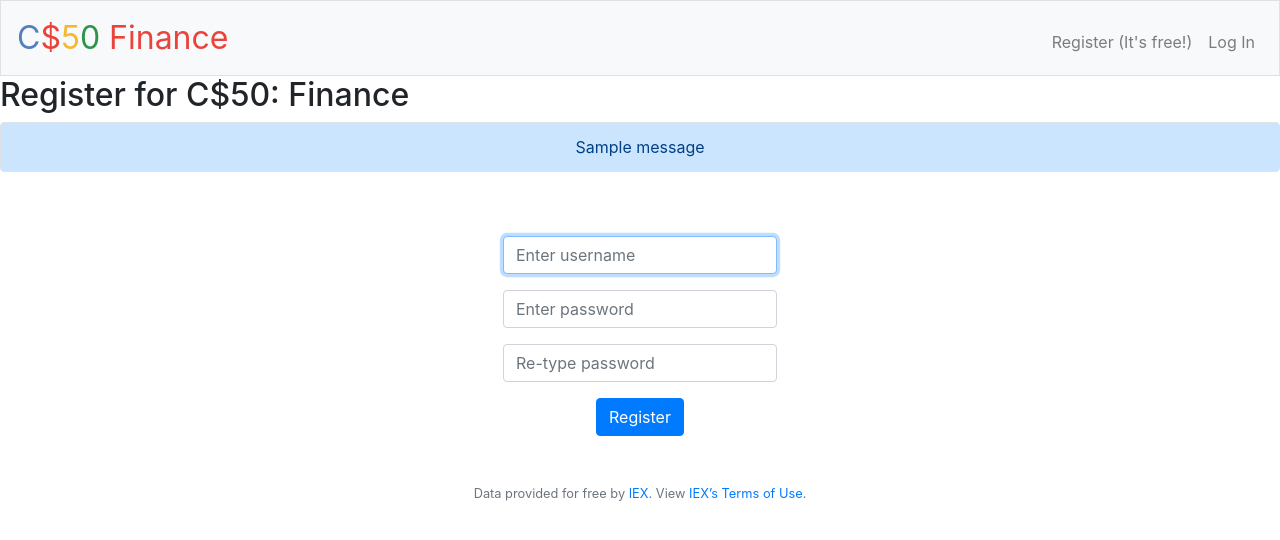
After one commit to vkWeb/stock-trading-app, a Flask app: template templates/register.html in a window 1280 px wide. The commit adds this page. Shown: the top 540 px of the page. Run offline with Flask 2, Linux system fonts and the light colour scheme; the template is opened without the code that fills it, so the values that code supplies are empty; tables that the repository leaves empty hold one stand-in row (values such as "Sample post"); one stand-in notice (Sample message) is shown; some libraries are stand-ins or nearby versions.

Commit message:
Add template for /register

```diff
--- /dev/null
+++ b/app.py
@@ -0,0 +1,160 @@
+import os
+import cs50
+import flask
+import flask_session
+import tempfile
+import werkzeug
+import helpers
+
+# Configure application
+app = flask.Flask(__name__)
+
+# Ensure responses aren't cached
+@app.after_request
+def after_request(response):
+    response.headers["Cache-Control"] = "no-cache"
+    return response
+
+
+# Jinja2 custom filter
+app.jinja_env.filters["usd"] = helpers.usd
+
+# Configure session to use filesystem (instead of signed cookies)
+app.config["SESSION_FILE_DIR"] = tempfile.mkdtemp()
+app.config["SESSION_PERMANENT"] = False
+app.config["SESSION_TYPE"] = "filesystem"
+flask_session.Session(app)
+
+# Configure CS50 Library to use SQLite database
+db = cs50.SQL("sqlite:///finance.db")
+
+# Make sure API key is set
+"""
+if not os.environ.get("API_KEY"):
+    raise RuntimeError("API_KEY not set")
+"""
+
+
+@app.route("/")
+@helpers.login_required
+def index():
+    """Show portfolio of stocks"""
+    return helpers.apology("TODO")
+
+
+@app.route("/register", methods=["GET", "POST"])
+def register():
+    """Register user"""
+
+    if flask.request.method == "POST":
+
+        # Ensure username was submitted
+        if not flask.request.form.get("username"):
+            return helpers.apology("must provide username", 400)
+
+        # Ensure password was submitted
+        elif not flask.request.form.get("password"):
+            return helpers.apology("must provide password", 400)
+
+        # Ensure confirmation password was submitted
+        elif not flask.request.form.get("confirmation"):
+            return helpers.apology("must provide confirmation password", 400)
+
+        # Ensure password and confirmation password are same
+        elif flask.request.form.get("password") != flask.request.form.get("confirmation"):
+            return helpers.apology("password and confirmation password must be same", 400)
+
+    return flask.render_template("register.html")
+
+
+@app.route("/login", methods=["GET", "POST"])
+def login():
+    """Log user in"""
+
+    # Forget any user_id
+    flask.session.clear()
+
+    # User reached route via POST (as by submitting a form via POST)
+    if flask.request.method == "POST":
+
+        # Ensure username was submitted
+        if not flask.request.form.get("username"):
+            return helpers.apology("must provide username", 403)
+
+        # Ensure password was submitted
+        elif not flask.request.form.get("password"):
+            return helpers.apology("must provide password", 403)
+
+        # Query database for username
+        rows = db.execute("SELECT * FROM users WHERE username = :username",
+                          username=flask.request.form.get("username"))
+
+        # Ensure username exists and password is correct
+        if len(rows) != 1 or not werkzeug.security.check_password_hash(rows[0]["hash"], flask.request.form.get("password")):
+            return helpers.apology("invalid username and/or password", 403)
+
+        # Remember which user has logged in
+        flask.session["user_id"] = rows[0]["id"]
+
+        # Redirect user to home page
+        return flask.redirect("/")
+
+    # User reached route via GET (as by clicking a link or via redirect)
+    else:
+        return flask.render_template("login.html")
+
+
+@app.route("/logout")
+def logout():
+    """
+    Log user out
+    Forget any user_id and redirect user to login form
+    """
+    flask.session.clear()
+    return flask.redirect("/")
+
+
+@app.route("/quote", methods=["GET", "POST"])
+@helpers.login_required
+def quote():
+    """Get stock quote."""
+    return helpers.apology("TODO")
+
+
+@app.route("/buy", methods=["GET", "POST"])
+@helpers.login_required
+def buy():
+    """Buy shares of stock"""
+    return helpers.apology("TODO")
+
+
+@app.route("/sell", methods=["GET", "POST"])
+@helpers.login_required
+def sell():
+    """Sell shares of stock"""
+    return helpers.apology("TODO")
+
+
+@app.route("/history")
+@helpers.login_required
+def history():
+    """Show history of transactions"""
+    return helpers.apology("TODO")
+
+
+@app.route("/check", methods=["GET"])
+def check():
+    """Return true if username available, else false, in JSON format"""
+    return flask.jsonify("TODO")
+
+
+def errorhandler(e):
+    """Handle error"""
+    if not isinstance(e, werkzeug.exceptions.HTTPException):
+        e = werkzeug.exceptions.InternalServerError()
+    return helpers.apology(e.name, e.code)
+
+
+# Listen for errors
+for code in werkzeug.exceptions.default_exceptions:
+    app.errorhandler(code)(errorhandler)
--- a/helpers.py
+++ b/helpers.py
@@ -6,7 +6,7 @@ from flask import redirect, render_template, request, session
 from functools import wraps
 
 
-def apology(message, code=400):
+def apology(message, code):
     """Render message as an apology to user."""
     def escape(s):
         """
@@ -18,7 +18,7 @@ def apology(message, code=400):
                          ("%", "~p"), ("#", "~h"), ("/", "~s"), ("\"", "''")]:
             s = s.replace(old, new)
         return s
-    return render_template("apology.html", top=code, bottom=escape(message)), code
+    return render_template("apology.html", top=escape(message), bottom=("error " + str(code))), code
 
 
 def login_required(f):
--- a/templates/apology.html
+++ b/templates/apology.html
@@ -1,9 +1,9 @@
 {% extends "layout.html" %}
 
 {% block title %}
-    Apology
+    Apology: something went wrong
 {% endblock %}
 
 {% block main %}
-    <img alt="{{ top }}" class="border" src="http://memegen.link/custom/{{ top | urlencode }}/{{ bottom | urlencode }}.jpg?alt=https://i.imgur.com/CsCgN7Ll.png" title="{{ top }}">
+    <img alt="{{ top }}" class="img-fluid" src="http://memegen.link/trump/{{ top | urlencode }}/{{ bottom | urlencode }}.jpg" title="{{ top }}">
 {% endblock %}
--- a/templates/layout.html
+++ b/templates/layout.html
@@ -44,20 +44,21 @@
                     </ul>
                 {% else %}
                     <ul class="navbar-nav ml-auto mt-2">
-                        <li class="nav-item"><a class="nav-link" href="/register">Register</a></li>
+                        <li class="nav-item"><a class="nav-link" href="/register">Register (It's free!)</a></li>
                         <li class="nav-item"><a class="nav-link" href="/login">Log In</a></li>
                     </ul>
                 {% endif %}
             </div>
         </nav>
 
-        {% if get_flashed_messages() %}
-            <header>
+        <header>
+            <h2 class="">{% block header %}{% endblock %}</h2>
+            {% if get_flashed_messages() %}
                 <div class="alert alert-primary border text-center" role="alert">
                     {{ get_flashed_messages() | join(" ") }}
                 </div>
-            </header>
-        {% endif %}
+            {% endif %}
+        </header>
 
         <main class="container p-5">
             {% block main %}{% endblock %}
--- a/templates/login.html
+++ b/templates/login.html
@@ -2,6 +2,10 @@
 
 {% block title %}
     Log In
+{% endblock %}
+
+{% block header %}
+    Log in to C$50: Finance
 {% endblock %}
 
 {% block main %}
--- /dev/null
+++ b/templates/register.html
@@ -0,0 +1,24 @@
+{% extends "layout.html" %}
+
+{% block title %}
+    Register
+{% endblock %}
+
+{% block header %}
+    Register for C$50: Finance
+{% endblock %}
+
+{% block main %}
+    <form action="/register" method="post">
+        <div class="form-group">
+            <input autocomplete="off" autofocus class="form-control" name="username" placeholder="Enter username" type="text">
+        </div>
+        <div class="form-group">
+            <input class="form-control" name="password" placeholder="Enter password" type="password">
+        </div>
+        <div class="form-group">
+            <input class="form-control" name="confirmation" placeholder="Re-type password" type="password">
+        </div>
+        <button class="btn btn-primary" type="submit">Register</button>
+    </form>
+{% endblock %}
```
Also changed, not shown: application.py (deleted, +0 -149 lines), 3 other files.
